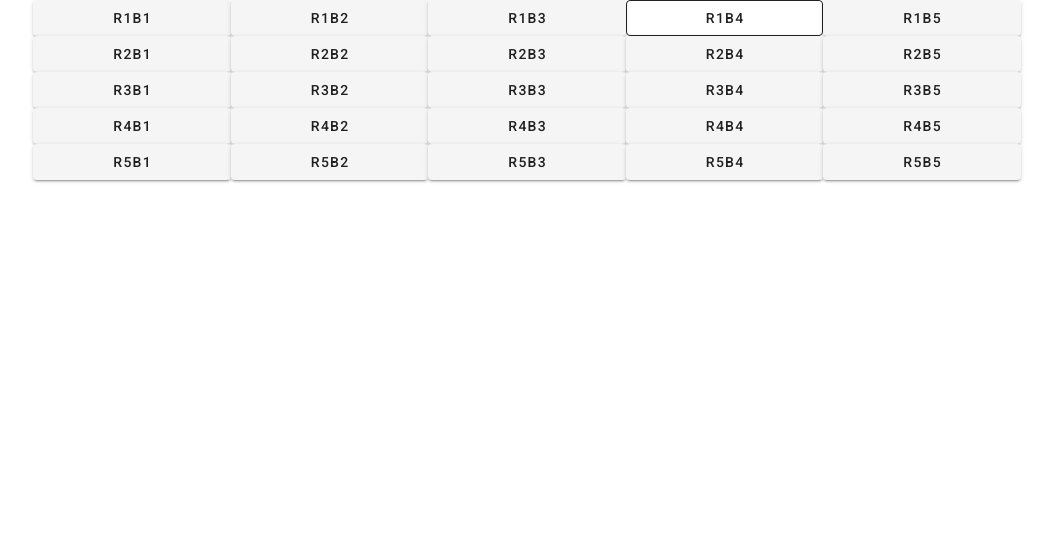
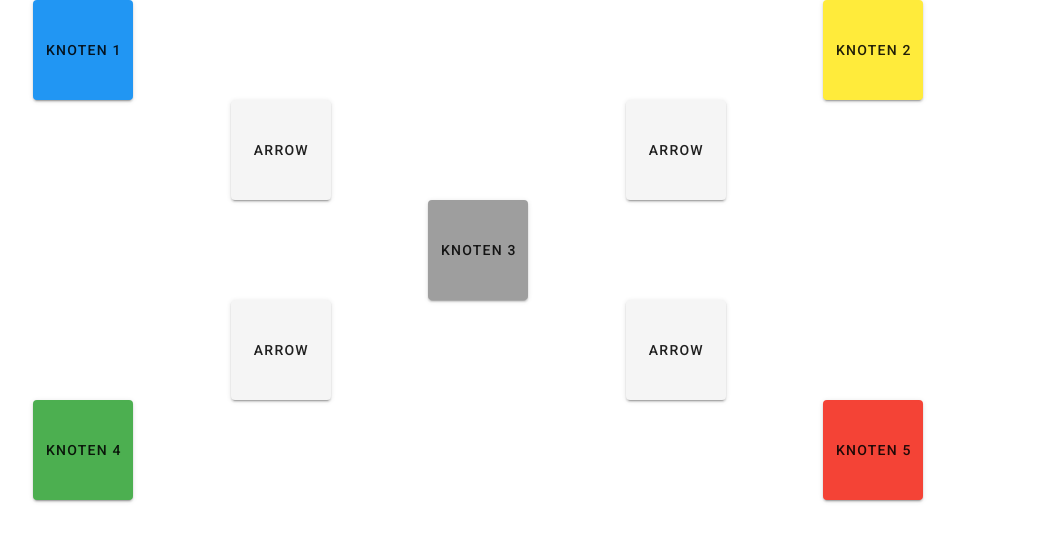
Before and after one commit to skatefasteatass/bachelorarbeit, a Vue app: page / in a window 1280 px wide. Shown: the top 542 px of the page, without its empty margins (113-1166 px from the left). Built offline with nearby package versions, Linux system fonts and the light colour scheme.

Commit message:
added placeholder nodes in basic X-Formation

```diff
--- a/src/App.vue
+++ b/src/App.vue
@@ -5,111 +5,130 @@
 
         <v-layout row justify-center>
           <v-flex xs2 sm2 md2 lg2 xl2>
-            <v-btn outline block>r1b1</v-btn>
+            <v-btn outline color="blue" style="width:100px; height:100px">
+              <span>Knoten 1</span>
+            </v-btn>
           </v-flex>
 
           <v-flex xs2 sm2 md2 lg2 xl2>
-            <v-btn outline block>r1b2</v-btn>
+
           </v-flex>
 
           <v-flex xs2 sm2 md2 lg2 xl2>
-            <v-btn outline block>r1b3</v-btn>
+
           </v-flex>
 
           <v-flex xs2 sm2 md2 lg2 xl2>
-            <v-btn outlined block>r1b4</v-btn>
+
           </v-flex>
 
           <v-flex xs2 sm2 md2 lg2 xl2>
-            <v-btn outline block>r1b5</v-btn>
+            <v-btn outline color="yellow" style="width:100px; height:100px" xs2 sm2 md2 lg2 xl2>
+              <span>Knoten 2</span>
+            </v-btn>
           </v-flex>
         </v-layout>
 
         <v-layout row justify-center>
           <v-flex xs2 sm2 md2 lg2 xl2>
-            <v-btn outline block>r2b1</v-btn>
+
           </v-flex>
 
           <v-flex xs2 sm2 md2 lg2 xl2>
-            <v-btn outline block>r2b2</v-btn>
+            <v-btn outline color="light-grey" style="width:100px; height:100px">
+              <span>Arrow</span>
+            </v-btn>
           </v-flex>
 
           <v-flex xs2 sm2 md2 lg2 xl2>
-            <v-btn outline block>r2b3</v-btn>
+
           </v-flex>
 
           <v-flex xs2 sm2 md2 lg2 xl2>
-            <v-btn outline block>r2b4</v-btn>
+            <v-btn outline color="light-grey" style="width:100px; height:100px">
+              <span>Arrow</span>
+            </v-btn>
           </v-flex>
 
           <v-flex xs2>
-            <v-btn outline block>r2b5</v-btn>
+
           </v-flex>
         </v-layout>
 
         <v-layout row justify-center>
           <v-flex xs2>
-            <v-btn outline block>r3b1</v-btn>
+
           </v-flex>
 
           <v-flex xs2>
-            <v-btn outline block>r3b2</v-btn>
+
           </v-flex>
 
           <v-flex xs2>
-            <v-btn outline block>r3b3</v-btn>
+            <v-btn outline color="grey" style="width:100px; height:100px">
+              <span>Knoten 3</span>
+            </v-btn>
           </v-flex>
 
           <v-flex xs2>
-            <v-btn outline block>r3b4</v-btn>
+
           </v-flex>
 
           <v-flex xs2>
-            <v-btn outline block>r3b5</v-btn>
+
           </v-flex>
         </v-layout>
 
         <v-layout row justify-center>
           <v-flex xs2>
-            <v-btn outline block>r4b1</v-btn>
+
           </v-flex>
 
           <v-flex xs2>
-            <v-btn outline block>r4b2</v-btn>
+            <v-btn outline color="light-grey" style="width:100px; height:100px">
+              <span>Arrow</span>
+            </v-btn>
           </v-flex>
 
           <v-flex xs2>
-            <v-btn outline block>r4b3</v-btn>
+
           </v-flex>
 
           <v-flex xs2>
-            <v-btn outline block>r4b4</v-btn>
+            <v-btn outline color="light-grey" style="width:100px; height:100px">
+              <span>Arrow</span>
+            </v-btn>
           </v-flex>
 
           <v-flex xs2>
-            <v-btn outline block>r4b5</v-btn>
+
           </v-flex>
         </v-layout>
 
         <v-layout row justify-center>
-          <v-flex xs2>
-            <v-btn outline block>r5b1</v-btn>
+
+          <v-flex xs2 align-right>
+            <v-btn outline color="green" style="width:100px; height:100px">
+              <span>Knoten 4</span>
+            </v-btn>
           </v-flex>
 
           <v-flex xs2>
-            <v-btn outline block>r5b2</v-btn>
+
           </v-flex>
 
           <v-flex xs2>
-            <v-btn outline block>r5b3</v-btn>
+
           </v-flex>
 
           <v-flex xs2>
-            <v-btn outline block>r5b4</v-btn>
+
           </v-flex>
 
-          <v-flex xs2>
-            <v-btn outline block>r5b5</v-btn>
+          <v-flex xs2 justify-left>
+            <v-btn outline color="red" style="width:100px; height:100px">
+              <span>Knoten 5</span>
+            </v-btn>
           </v-flex>
         </v-layout>
 
```
